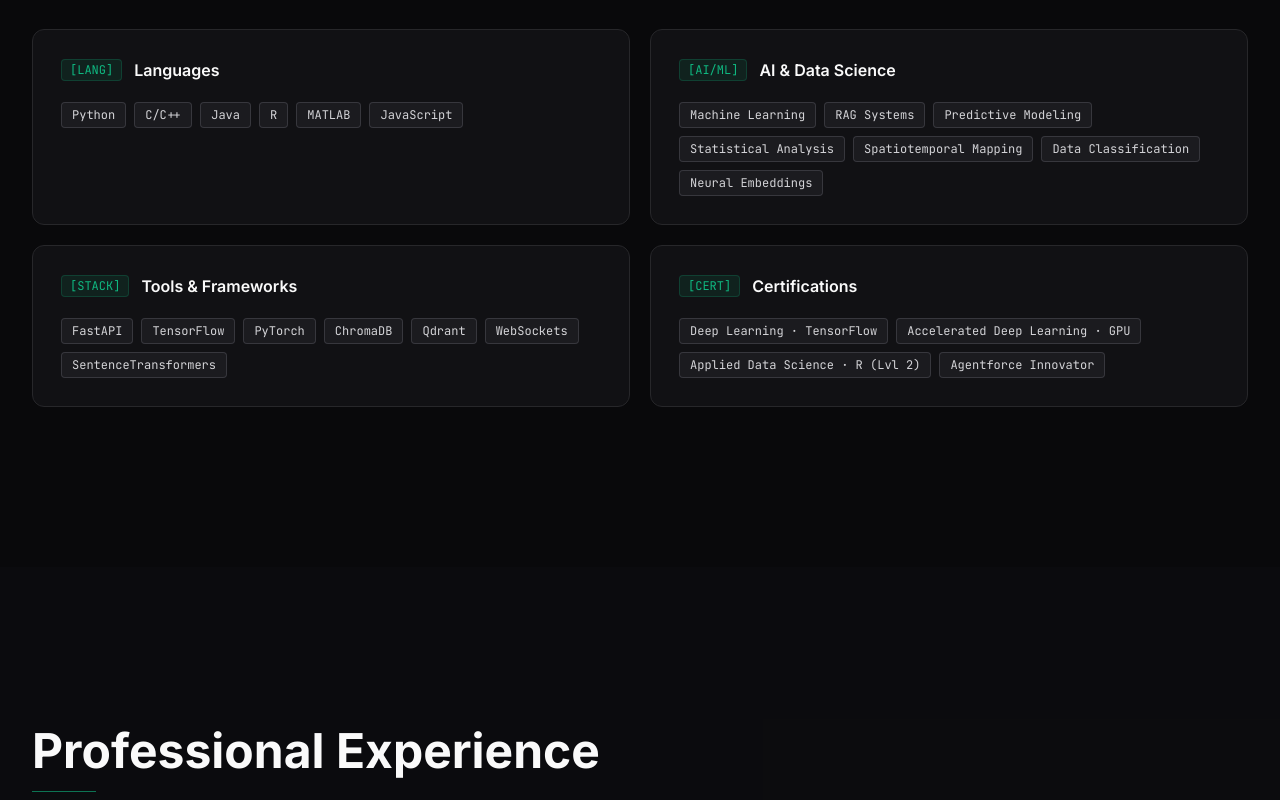
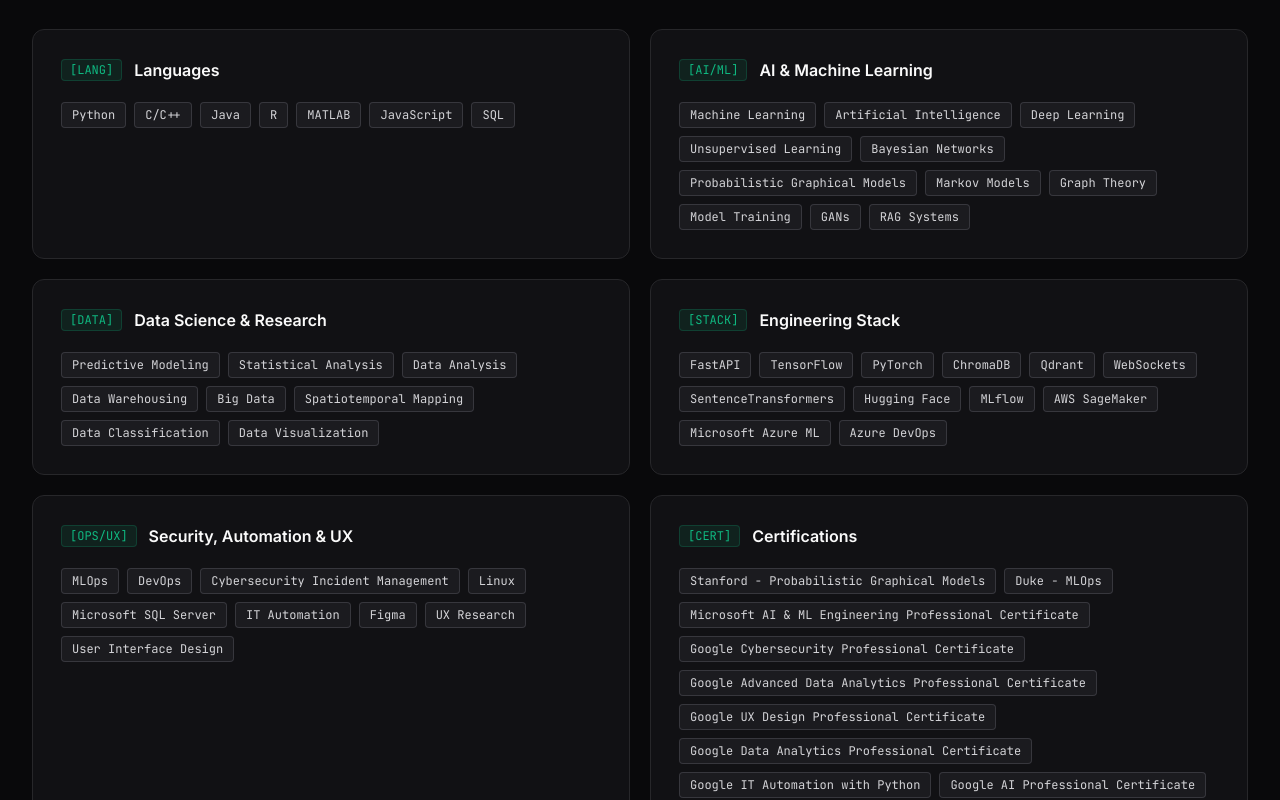
Before and after one commit to vedant-rupwal/vedant-rupwal.github.io, a React (Vite) app: page / in a window 1280 px wide. Shown: the part 1060-1860 px from the top of the page. Built offline with nearby package versions, Linux system fonts and the light colour scheme.

Commit message:
Update portfolio links and technical skills

```diff
--- a/src/components/portfolio/Hero.jsx
+++ b/src/components/portfolio/Hero.jsx
@@ -1,6 +1,6 @@
 import { useEffect, useRef } from 'react';
 import { motion } from 'framer-motion';
-import { ArrowDown, Linkedin } from 'lucide-react';
+import { ArrowDown, Github, Linkedin } from 'lucide-react';
 
 export default function Hero() {
   const orbRef = useRef(null);
@@ -107,6 +107,15 @@
             <Linkedin className="w-4 h-4" />
             Connect on LinkedIn
           </a>
+          <a
+            href="https://github.com/vedant-rupwal"
+            target="_blank"
+            rel="noopener noreferrer"
+            className="flex items-center gap-2 px-6 py-3 rounded-full border border-zinc-700 text-zinc-300 font-semibold text-sm hover:border-zinc-500 hover:text-zinc-50 transition-all duration-300 hover:-translate-y-0.5"
+          >
+            <Github className="w-4 h-4" />
+            View GitHub
+          </a>
         </motion.div>
 
         {/* Scroll indicator */}
--- a/src/components/portfolio/Projects.jsx
+++ b/src/components/portfolio/Projects.jsx
@@ -1,12 +1,29 @@
 import { motion } from 'framer-motion';
-import { Cpu, BarChart2, QrCode, ChartNetwork } from 'lucide-react';
+import { BarChart2, ChartNetwork, Cpu, ExternalLink, Github, QrCode } from 'lucide-react';
 
 const projects = [
   {
     number: '01',
-    title: 'Ask the Pandit',
+    title: 'Econ Predictor',
+    subtitle: 'Economic Risk Console',
+    icon: ChartNetwork,
+    repoUrl: 'https://github.com/vedant-rupwal/Econ-Predictor',
+    description:
+      'End-to-end systemic-fragility and economic-risk prediction architecture organized across phased Python packages and a browser console. The system connects data ingestion, causal DAG modeling, agent-based simulation, fragility scoring, and scenario visualization.',
+    bullets: [
+      'Designed a multi-phase Python monorepo with Phase 5 Pydantic contracts validating handoffs across ingestion, causal modeling, simulation, and decision layers.',
+      'Built a FastAPI and Next.js console for what-if interventions, live provider diagnostics, risk cones, scenario history, and aggregate-only simulation telemetry.',
+      'Implemented CPU-first math paths for EVT, GARCH-style volatility, vine-copula shocks, causal interventions, and simulation-only fragility estimates.',
+    ],
+    tags: ['Python', 'FastAPI', 'Next.js', 'TypeScript', 'Pydantic', 'Causal Modeling', 'Agent Simulation', 'D3'],
+    accent: 'from-rose-500/15 to-sky-500/5',
+  },
+  {
+    number: '02',
+    title: 'Ask the Pundit',
     subtitle: 'AI / LLM Reading Assistant',
     icon: Cpu,
+    repoUrl: 'https://github.com/vedant-rupwal/Ask-The-Pundit',
     description:
       'Advanced Retrieval-Augmented Generation application utilizing a hybrid database routing system with ChromaDB to optimize system memory and accelerate semantic search. Context-aware Chrome extension delivering precise, text-backed RAG answers from extensive theological scriptures.',
     bullets: [
@@ -18,7 +35,7 @@
     accent: 'from-emerald-500/20 to-teal-500/5',
   },
   {
-    number: '02',
+    number: '03',
     title: 'UIC Spatiotemporal Research',
     subtitle: 'Data Pipeline & Computational Modeling',
     icon: BarChart2,
@@ -33,10 +50,11 @@
     accent: 'from-blue-500/15 to-indigo-500/5',
   },
   {
-    number: '03',
+    number: '04',
     title: 'Hunt.QR',
     subtitle: 'QR Event Platform',
     icon: QrCode,
+    repoUrl: 'https://github.com/vedant-rupwal/Scavenger-Hunt',
     description:
       'Team-based QR scavenger hunt application for live events. Admins create ordered clue chains, generate QR codes, monitor team progress in real time, and manage attempts while players scan clues, solve riddles, collect reward letters, and reveal the final word.',
     bullets: [
@@ -46,21 +64,6 @@
     ],
     tags: ['React', 'Vite', 'Supabase', 'Postgres', 'Realtime', 'Tailwind CSS', 'Radix UI', 'QR Scanning'],
     accent: 'from-cyan-500/15 to-emerald-500/5',
-  },
-  {
-    number: '04',
-    title: 'Econ Predictor',
-    subtitle: 'Economic Risk Console',
-    icon: ChartNetwork,
-    description:
-      'End-to-end systemic-fragility and economic-risk prediction architecture organized across phased Python packages and a browser console. The system connects data ingestion, causal DAG modeling, agent-based simulation, fragility scoring, and scenario visualization.',
-    bullets: [
-      'Designed a multi-phase Python monorepo with Phase 5 Pydantic contracts validating handoffs across ingestion, causal modeling, simulation, and decision layers.',
-      'Built a FastAPI and Next.js console for what-if interventions, live provider diagnostics, risk cones, scenario history, and aggregate-only simulation telemetry.',
-      'Implemented CPU-first math paths for EVT, GARCH-style volatility, vine-copula shocks, causal interventions, and simulation-only fragility estimates.',
-    ],
-    tags: ['Python', 'FastAPI', 'Next.js', 'TypeScript', 'Pydantic', 'Causal Modeling', 'Agent Simulation', 'D3'],
-    accent: 'from-rose-500/15 to-sky-500/5',
   },
 ];
 
@@ -134,6 +137,23 @@
                     ))}
                   </ul>
 
+                  <div className="flex items-center justify-between gap-4 mb-7">
+                    {project.repoUrl ? (
+                      <a
+                        href={project.repoUrl}
+                        target="_blank"
+                        rel="noopener noreferrer"
+                        className="inline-flex items-center gap-2 text-xs font-semibold text-emerald-400 hover:text-emerald-300 transition-colors"
+                      >
+                        <Github className="w-3.5 h-3.5" />
+                        View Repo
+                        <ExternalLink className="w-3 h-3" />
+                      </a>
+                    ) : (
+                      <span className="text-xs font-mono text-zinc-600">Private / research repository</span>
+                    )}
+                  </div>
+
                   {/* Tags */}
                   <div className="flex flex-wrap gap-1.5">
                     {project.tags.map((tag) => (
--- a/src/components/portfolio/Skills.jsx
+++ b/src/components/portfolio/Skills.jsx
@@ -4,34 +4,88 @@
   {
     label: 'Languages',
     tag: '[LANG]',
-    skills: ['Python', 'C/C++', 'Java', 'R', 'MATLAB', 'JavaScript'],
+    skills: ['Python', 'C/C++', 'Java', 'R', 'MATLAB', 'JavaScript', 'SQL'],
   },
   {
-    label: 'AI & Data Science',
+    label: 'AI & Machine Learning',
     tag: '[AI/ML]',
     skills: [
       'Machine Learning',
+      'Artificial Intelligence',
+      'Deep Learning',
+      'Unsupervised Learning',
+      'Bayesian Networks',
+      'Probabilistic Graphical Models',
+      'Markov Models',
+      'Graph Theory',
+      'Model Training',
+      'GANs',
       'RAG Systems',
-      'Predictive Modeling',
-      'Statistical Analysis',
-      'Spatiotemporal Mapping',
-      'Data Classification',
-      'Neural Embeddings',
     ],
   },
   {
-    label: 'Tools & Frameworks',
+    label: 'Data Science & Research',
+    tag: '[DATA]',
+    skills: [
+      'Predictive Modeling',
+      'Statistical Analysis',
+      'Data Analysis',
+      'Data Warehousing',
+      'Big Data',
+      'Spatiotemporal Mapping',
+      'Data Classification',
+      'Data Visualization',
+    ],
+  },
+  {
+    label: 'Engineering Stack',
     tag: '[STACK]',
-    skills: ['FastAPI', 'TensorFlow', 'PyTorch', 'ChromaDB', 'Qdrant', 'WebSockets', 'SentenceTransformers'],
+    skills: [
+      'FastAPI',
+      'TensorFlow',
+      'PyTorch',
+      'ChromaDB',
+      'Qdrant',
+      'WebSockets',
+      'SentenceTransformers',
+      'Hugging Face',
+      'MLflow',
+      'AWS SageMaker',
+      'Microsoft Azure ML',
+      'Azure DevOps',
+    ],
+  },
+  {
+    label: 'Security, Automation & UX',
+    tag: '[OPS/UX]',
+    skills: [
+      'MLOps',
+      'DevOps',
+      'Cybersecurity Incident Management',
+      'Linux',
+      'Microsoft SQL Server',
+      'IT Automation',
+      'Figma',
+      'UX Research',
+      'User Interface Design',
+    ],
   },
   {
     label: 'Certifications',
     tag: '[CERT]',
     skills: [
-      'Deep Learning · TensorFlow',
-      'Accelerated Deep Learning · GPU',
-      'Applied Data Science · R (Lvl 2)',
-      'Agentforce Innovator',
+      'Stanford - Probabilistic Graphical Models',
+      'Duke - MLOps',
+      'Microsoft AI & ML Engineering Professional Certificate',
+      'Google Cybersecurity Professional Certificate',
+      'Google Advanced Data Analytics Professional Certificate',
+      'Google UX Design Professional Certificate',
+      'Google Data Analytics Professional Certificate',
+      'Google IT Automation with Python',
+      'Google AI Professional Certificate',
+      'IBM Accelerated Deep Learning with GPU',
+      'IBM Deep Learning using TensorFlow',
+      'IBM Applied Data Science with R - Level 2',
     ],
   },
 ];
```
